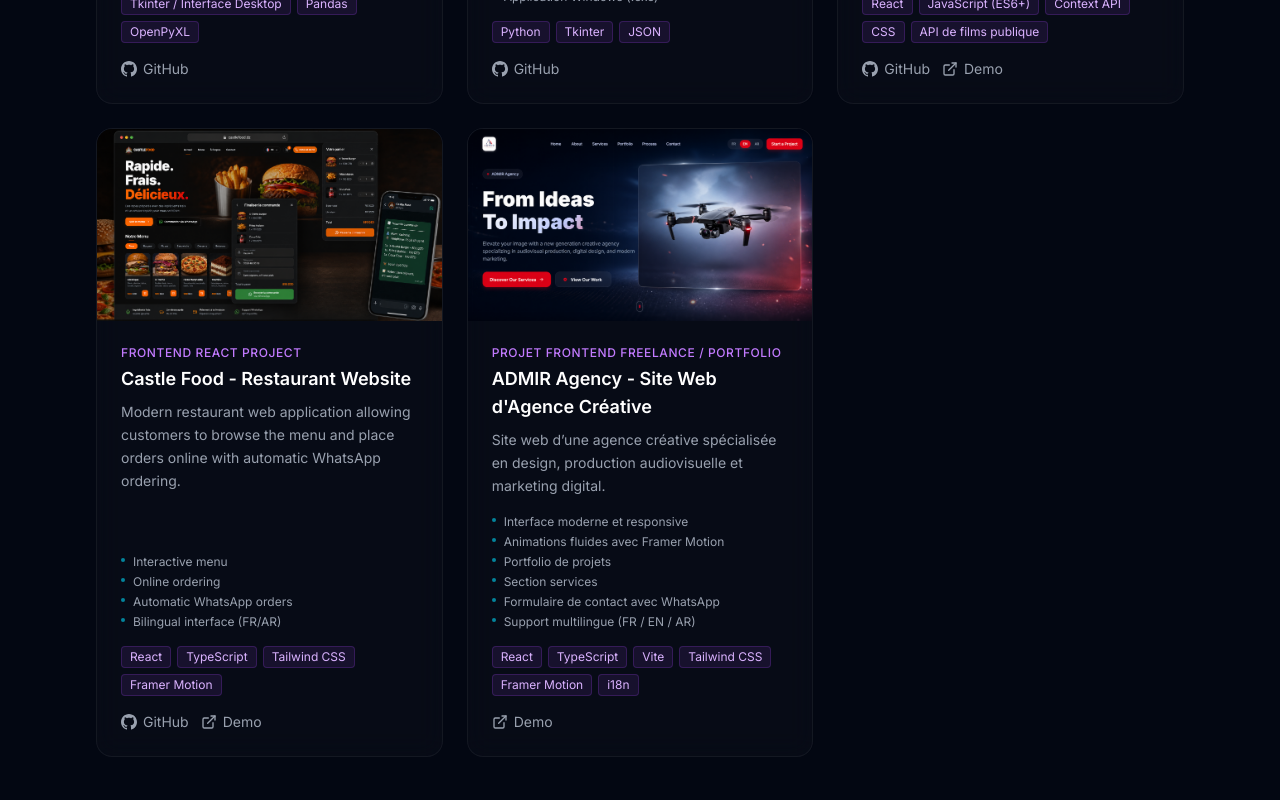
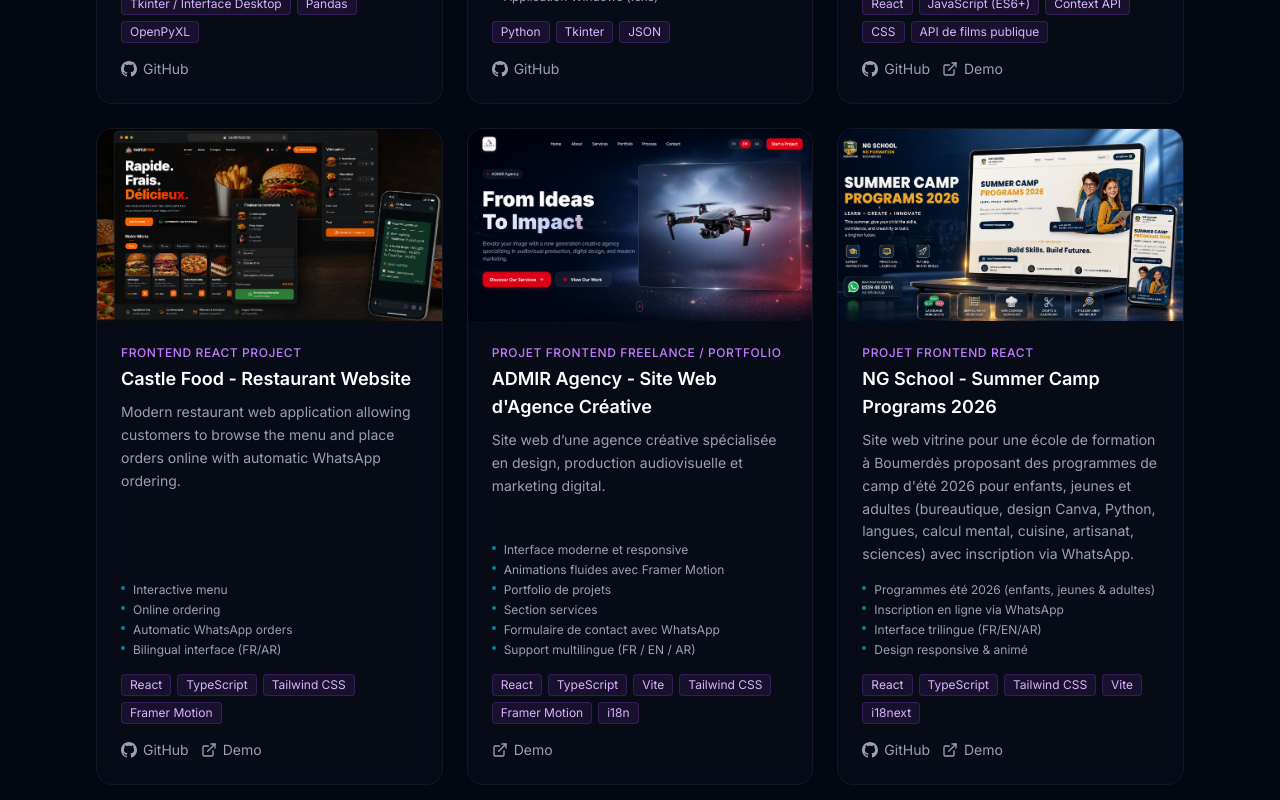
Before and after one commit to HananShr/My-Portfolio, a React (Vite) app: page / in a window 1280 px wide. Shown: the part 5760-6560 px from the top of the page. Built offline with nearby package versions, Linux system fonts and the light colour scheme.

Commit message:
add ng summer camp project

```diff
--- a/src/data/content.ts
+++ b/src/data/content.ts
@@ -393,6 +393,22 @@
           image: "projects/admir-agency-cover.png",
           demo: "https://admir-agency.vercel.app/",
         },
+        {
+          title: "NG School - Summer Camp Programs 2026",
+          type: "Projet Frontend React",
+          description:
+            "Site web vitrine pour une école de formation à Boumerdès proposant des programmes de camp d'été 2026 pour enfants, jeunes et adultes (bureautique, design Canva, Python, langues, calcul mental, cuisine, artisanat, sciences) avec inscription via WhatsApp.",
+          features: [
+            "Programmes été 2026 (enfants, jeunes & adultes)",
+            "Inscription en ligne via WhatsApp",
+            "Interface trilingue (FR/EN/AR)",
+            "Design responsive & animé",
+          ],
+          techStack: ["React", "TypeScript", "Tailwind CSS", "Vite", "i18next"],
+          github: "https://github.com/HananShr/NG-Summer-camp.git",
+          demo: "https://ng-summer-camp.vercel.app/",
+          image: "projects/ng-summer-camp-cover.png",
+        },
       ],
     },
     educationSection: {
@@ -757,6 +773,22 @@
           image: "projects/admir-agency-cover.png",
           demo: "https://admir-agency.vercel.app/",
         },
+        {
+          title: "NG School - Summer Camp Programs 2026",
+          type: "React Frontend Project",
+          description:
+            "A showcase website for a training school in Boumerdès offering Summer Camp 2026 programs for children, teenagers, and adults, including office skills, Canva design, Python programming, languages, mental math, cooking, crafts, and science courses, with registration through WhatsApp.",
+          features: [
+            "Summer 2026 programs for children, teenagers, and adults",
+            "Online registration via WhatsApp",
+            "Multilingual interface (French, English, and Arabic)",
+            "Responsive and animated design",
+          ],
+          techStack: ["React", "TypeScript", "Tailwind CSS", "Vite", "i18next"],
+          github: "https://github.com/HananShr/NG-Summer-camp.git",
+          demo: "https://ng-summer-camp.vercel.app/",
+          image: "projects/ng-summer-camp-cover.png",
+        },
       ],
     },
     educationSection: {
```
Also changed, not shown: public/projects/ng-summer-camp-cover.png (added).
